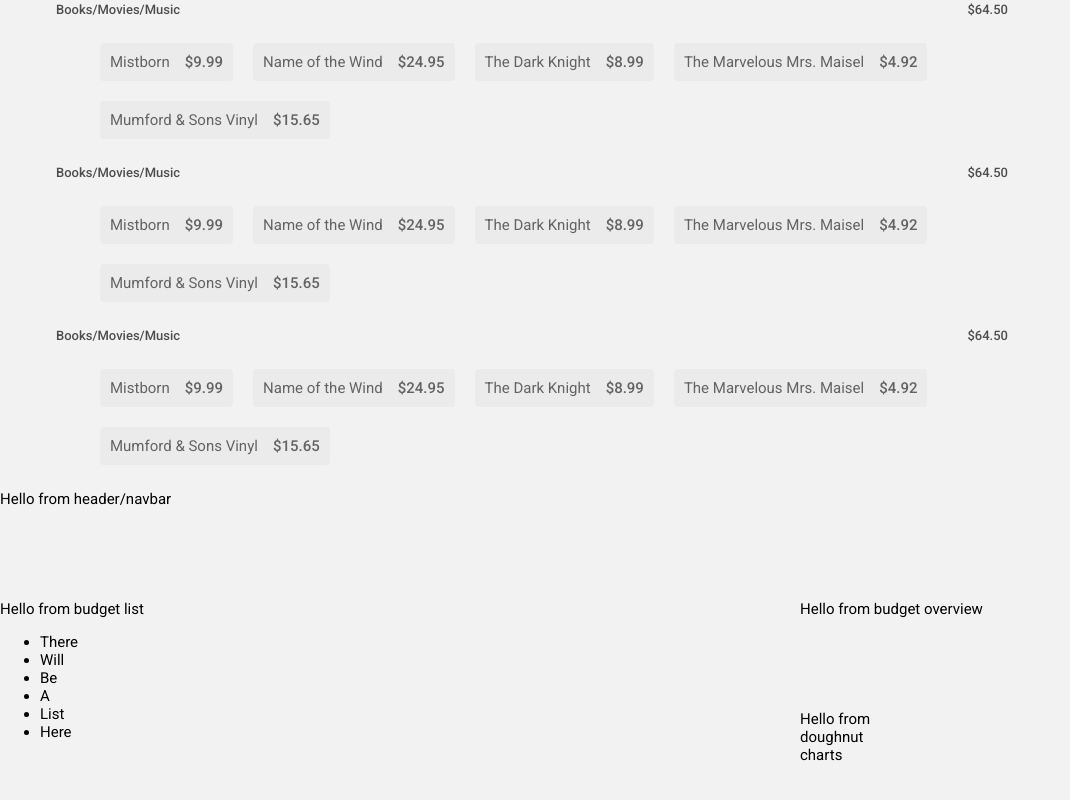
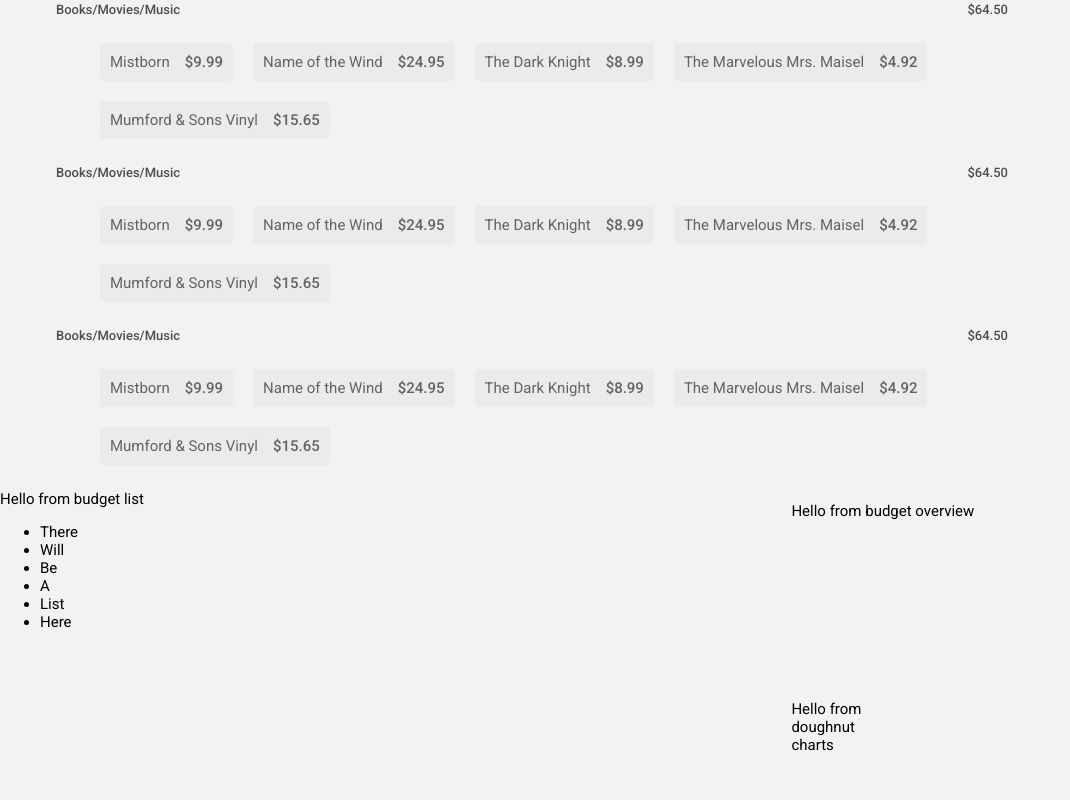
Before and after one commit to megdadkins7/budget, a React (Create React App) app: page / in a window 1280 px wide. Shown: the part 410-1210 px from the top of the page, without its empty margins (0-1070 px from the left). Built offline with nearby package versions, Linux system fonts and the light colour scheme.

Commit message:
Changed grid layout

```diff
--- a/src/components/SummaryPage.js
+++ b/src/components/SummaryPage.js
@@ -7,19 +7,17 @@ const StyledSummaryPage = styled.div`
 .GridWrapper {
     display: grid;
     grid-gap: 10px;
-        grid-template-columns: repeat(4, 80px);
-        grid-template-rows: repeat(3,100px);
+    grid-template-columns: repeat(3, 80px);
+    grid-template-rows: repeat(3, 200px);
     align-content: space-around;
     justify-content: space-between;
   }
-    .HeaderCell {
-        grid-column: 1 / 5;
-    }
   .LeftScrollCell {
     grid-column: 1 / 3;
-        grid-row: 2 / 4;
+    grid-row: 1 / 4;
   }
   .TopRightStaticCell {
+    margin-top: 12px;
     grid-column: 3 / 5;
   }
 `;
@@ -28,9 +26,6 @@ export default function SummaryPage() {
     return (
         <StyledSummaryPage>
             <div className='GridWrapper'>
-                <div className='HeaderCell'>
-                    <span>Hello from header/navbar</span>
-                </div>
                 <div className='LeftScrollCell'>
                     <span>Hello from budget list</span>
                     <ul>
```
Lines whose indentation alone changed are shown as unchanged.
